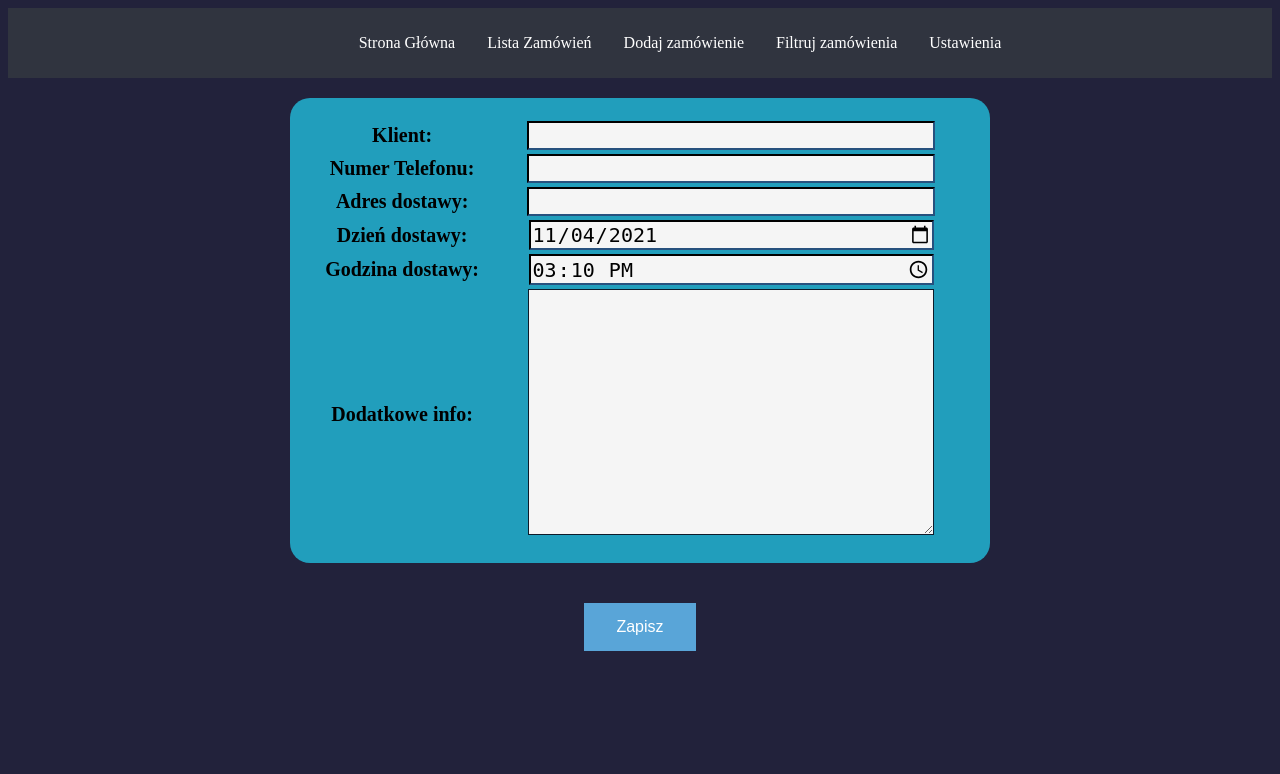
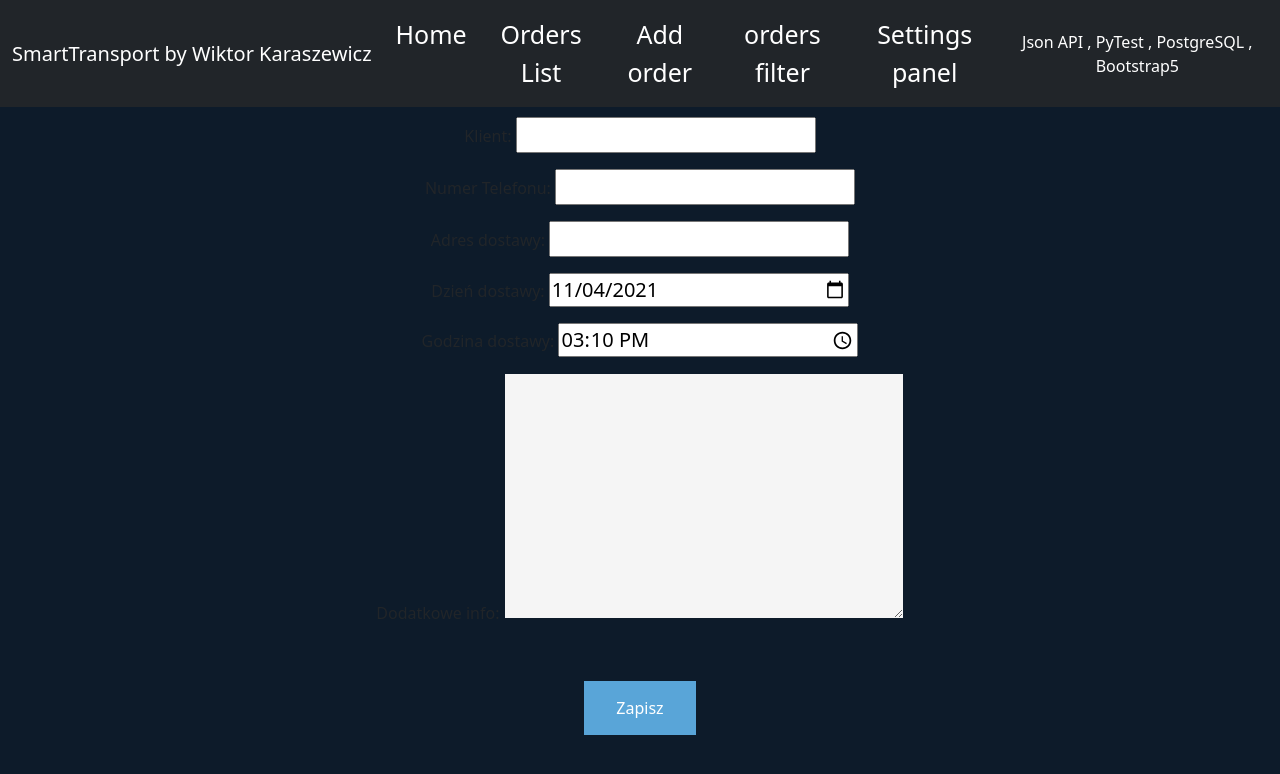
Before and after one commit to Wikkktor/TransportApp, a Django app: page /order/add in a window 1280 px wide. Shown: the top 774 px of the page. Run offline with Django 3.2, Linux system fonts and the light colour scheme; the visitor is signed in with stand-in values (Sample User, id 1).

Commit message:
Main page view and orders list

```diff
--- a/TransportApp/static/main.css
+++ b/TransportApp/static/main.css
@@ -1,6 +1,3 @@
-body {
-    background-color: #22223b ;
-}
 
 .mainMenu {
   list-style-type: none;
--- a/templates/base.html
+++ b/templates/base.html
@@ -7,27 +7,51 @@
           content="width=device-width, user-scalable=no, initial-scale=1.0, maximum-scale=1.0, minimum-scale=1.0">
     <meta http-equiv="X-UA-Compatible" content="ie=edge">
     <link rel="stylesheet" href="/static/main.css">
+    <link href="https://cdn.jsdelivr.net/npm/bootstrap@5.0.2/dist/css/bootstrap.min.css" rel="stylesheet"
+          integrity="sha384-EVSTQN3/azprG1Anm3QDgpJLIm9Nao0Yz1ztcQTwFspd3yD65VohhpuuCOmLASjC" crossorigin="anonymous">
     <title>Transport App</title>
 </head>
-<body>
-<div class="mainMenu">
-    <ul>
-        <li><a href="{% url 'base' %}"> Strona Główna </a></li>
-        <li><a href="{% url 'order_list_view' %}">Lista Zamówień</a></li>
-        <li><a href="{% url 'order_add_view' %}"> Dodaj zamówienie </a></li>
-        <li><a href="{% url 'order_filter' %}"> Filtruj zamówienia </a></li>
-        <li><a href="{% url 'settings' %}"> Ustawienia </a></li>
-    </ul>
-</div>
+<body style="background-color: #0d1b2a">
+<nav class="navbar navbar-expand-lg navbar-light bg-dark">
+    <div class="container-fluid text-lg-center">
+        <a style="color: white" class="navbar-brand" href="{% url 'base' %}">SmartTransport by Wiktor Karaszewicz</a>
+        <button class="navbar-toggler" type="button" data-bs-toggle="collapse" data-bs-target="#navbarText"
+                aria-controls="navbarText" aria-expanded="false" aria-label="Toggle navigation">
+            <span class="navbar-toggler-icon"></span>
+        </button>
+        <div class="collapse navbar-collapse" id="navbarText">
+            <ul class="navbar-nav me-auto mb-2 mb-lg-0 align-content-center" style="margin: auto">
+                <li class="nav-item">
+                    <a style="color: white; font-size: 25px; margin-right: 10px;" class="nav-link active" aria-current="page" href="{% url 'base' %}">Home</a>
+                </li>
+                <li class="nav-item">
+                    <a style="color: white; font-size: 25px; margin-right: 10px;" class="nav-link" href="{% url 'order_list_view' %}">Orders List</a>
+                </li>
+                <li class="nav-item">
+                    <a style="color: white; font-size: 25px; margin-right: 10px;" class="nav-link" href="{% url 'order_add_view' %}">Add order</a>
+                </li>
+                <li class="nav-item">
+                    <a style="color: white; font-size: 25px; margin-right: 10px;" class="nav-link" href="{% url 'order_filter' %}">orders filter</a>
+                </li>
+                <li class="nav-item">
+                    <a style="color: white; font-size: 25px; margin-right: 10px;" class="nav-link" href="{% url 'settings' %}">Settings panel</a>
+                </li>
+            </ul>
+            <span style='color: white' class="navbar-text">
+        Json API , PyTest , PostgreSQL , Bootstrap5
+      </span>
+        </div>
+    </div>
+</nav>
 {% block base %}
-    <div class="coint">
-    <div class="base_orders">
-        <h3>Nie zrealizowane zamówienia:</h3>
-        <ul>
+    <div class="row justify-content-md-center">
+    <div class="container-sm col-sm">
+        <h3 style="color: white; margin: 3vh; text-align: center">Nie zrealizowane zamówienia:</h3>
+        <ul style="margin: 2vh; list-style-type: none; max-width: 55vh; align-content: center">
             {% if orders %}
                 {% for order in orders %}
-                    <a href="{{ order.get_absolute_url }}">
-                        <li class="base_view_orders"> ID {{ order.id }} <b>{{ order.client }}
+                    <a style='text-decoration: none; font-size: large;' href="{{ order.get_absolute_url }}">
+                        <li style='background-color: #4ac1f7; margin-bottom: 1vh; padding-left: 2vh; ' class="base_view_orders"> ID {{ order.id }} <b>{{ order.client }}
                         </b> Telefon: {{ order.phone_number }}<br>
                             {{ order.delivery_address }} &nbsp <b>{{ order.delivery_day|date:"d/m/Y" }}
                                 {{ order.delivery_hour|time:'H:i' }}</b></li>
@@ -38,15 +62,13 @@
         </ul>
     </div>
     {% if my_map %}
-        <div class="map">
+        <div class="col-8">
             {{ my_map|safe }}
         </div>
     {% endif %}
 {% endblock %}
-<div class="form_view">
     {% block content %}
     {% endblock %}
 </div>
-</div>
 </body>
 </html>
--- a/templates/form.html
+++ b/templates/form.html
@@ -1,15 +1,13 @@
 {% extends 'base.html' %}
-<div class = 'list'>
 {% block base %}
-    <table class="table">
+    <div class="form_view">
         <form id='my_form' method="post">
             {% csrf_token %}
             {{ form.media }}
-            {{ form.as_table }}
+            {{ form.as_p }}
         </form>
-    </table>
+    </div>
     <div class="button_list_view">
     <button class='button' form="my_form"> Zapisz</button>
     </div>
 {% endblock %}
-</div>
```
Also changed, not shown: TransportApp/templates/orders_list_view.html (+17 -17 lines).
